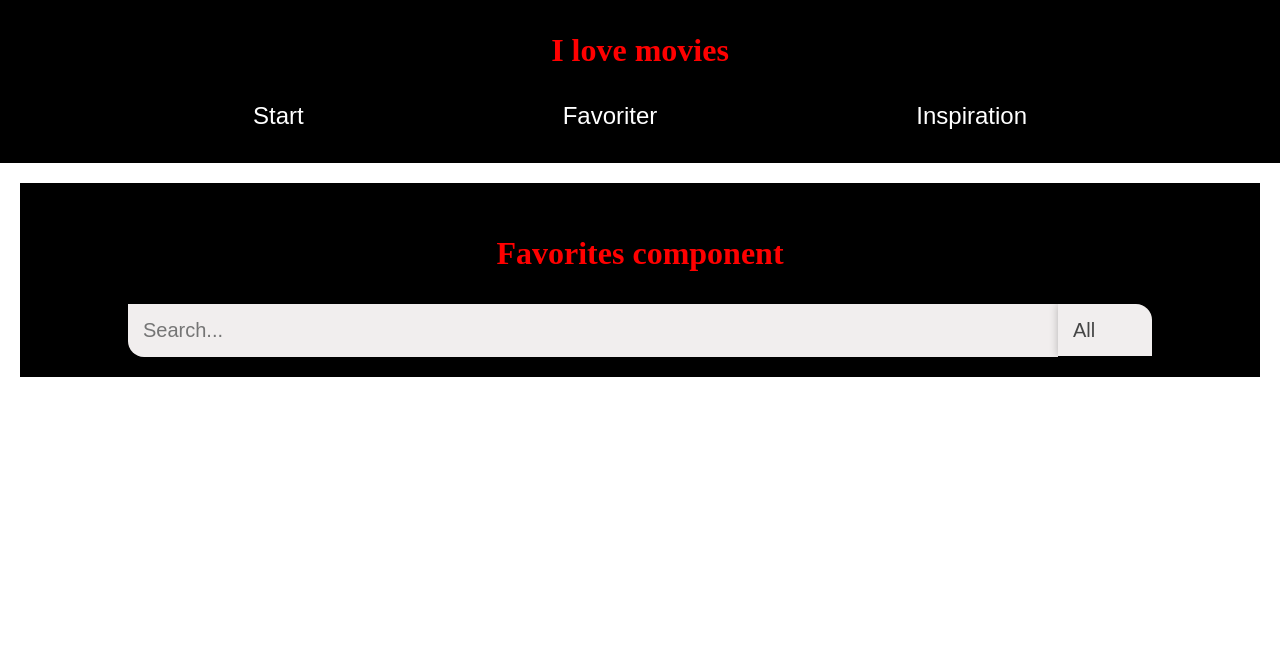
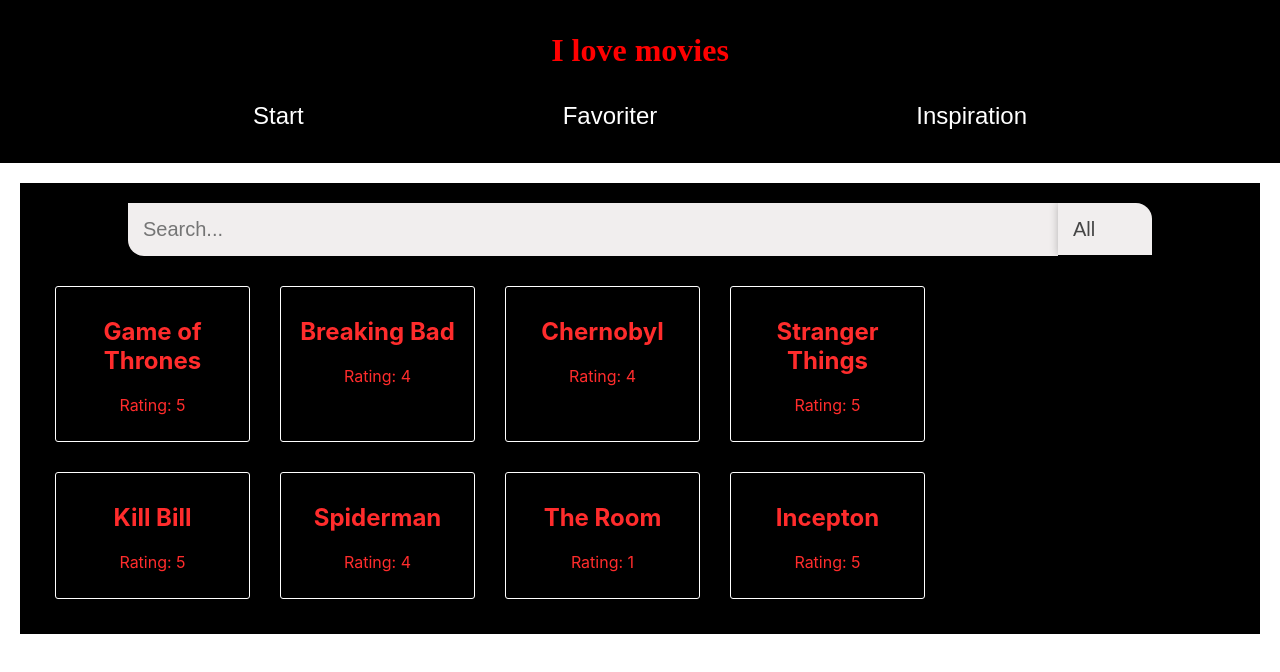
Before and after one commit to RobinMagnevik/I-Love-Movies, a React (Create React App) app: page / in a window 1280 px wide. Shown: the top 672 px of the page. Built offline with nearby package versions, Linux system fonts and the light colour scheme.

Commit message:
Fixat grid

```diff
--- a/src/components/Favorites.jsx
+++ b/src/components/Favorites.jsx
@@ -3,7 +3,7 @@ import "./favorites.css";
 
 const FilterMovies = () => {
 	const [search, setSearch] = useState("");
-	const [value, setValue] = useState("");
+	const [mode, setMode] = useState("all");
 
 	const movieArray = [
 		{
@@ -17,6 +17,10 @@ const FilterMovies = () => {
 		{
 			title: "The Room",
 			rating: "1",
+		},
+		{
+			title: "Incepton",
+			rating: "5",
 		},
 	];
 
@@ -33,6 +37,10 @@ const FilterMovies = () => {
 			title: "Chernobyl",
 			rating: "4",
 		},
+		{
+			title: "Stranger Things",
+			rating: "5",
+		},
 	];
 	const movieList = movieArray.map((movie) => {
 		if (search.length !== 0) {
@@ -41,8 +49,8 @@ const FilterMovies = () => {
 				movie.rating.match(search)
 			) {
 				return (
-					<div className="movie-styling" key={movie.title}>
-						<div>
+					<div>
+						<div key={movie.title}>
 							<h2>{movie.title} </h2>
 							<p>Rating: {movie.rating} </p>
 						</div>
@@ -53,11 +61,9 @@ const FilterMovies = () => {
 			}
 		}
 		return (
-			<div className="movie-styling" key={movie.title}>
-				<div>
-					<h2> {movie.title} </h2>
-					<p>Rating: {movie.rating} </p>
-				</div>
+			<div key={movie.title}>
+				<h2> {movie.title} </h2>
+				<p>Rating: {movie.rating} </p>
 			</div>
 		);
 	});
@@ -69,11 +75,9 @@ const FilterMovies = () => {
 				serie.rating.match(search)
 			) {
 				return (
-					<div className="movie-styling" key={serie.title}>
-						<div>
-							<h2>{serie.title} </h2>
-							<p>Rating: {serie.rating}</p>
-						</div>
+					<div key={serie.title}>
+						<h2>{serie.title} </h2>
+						<p>Rating: {serie.rating}</p>
 					</div>
 				);
 			} else {
@@ -81,17 +85,16 @@ const FilterMovies = () => {
 			}
 		}
 		return (
-			<div className="movie-styling" key={serie.title}>
+			<div key={serie.title}>
 				<h2>{serie.title} </h2>
 				<p>Rating: {serie.rating} </p>
 			</div>
 		);
 	});
-	console.log("värdet av value", value);
+	console.log("värdet av value", mode);
 
 	return (
 		<div className="wrapper">
-			<h1>Favorites component</h1>
 			<input
 				className="input-field"
 				type="text"
@@ -103,7 +106,7 @@ const FilterMovies = () => {
 				className="select-styling"
 				name="select"
 				id="select"
-				onChange={(e) => setValue(e.target.value)}
+				onChange={(e) => setMode(e.target.value)}
 			>
 				<option value="all">All</option>
 				<option value="movies">Movies</option>
@@ -112,14 +115,17 @@ const FilterMovies = () => {
 			<br />
 
 			<div>
-				{value === "movies" ? <div>{movieList}</div> : null}
-
-				{value === "series" ? <div>{serieList}</div> : null}
-
-				{value === "all" ? (
-					<div>
+				{mode === "all" ? (
+					<div className="movie-styling">
 						{serieList} {movieList}
 					</div>
+				) : null}
+				{mode === "movies" ? (
+					<div className="movie-styling">{movieList}</div>
+				) : null}
+
+				{mode === "series" ? (
+					<div className="movie-styling">{serieList}</div>
 				) : null}
 			</div>
 		</div>
--- a/src/components/favorites.css
+++ b/src/components/favorites.css
@@ -7,6 +7,7 @@
 	margin-top: 20px;
 }
 .input-field {
+	margin-bottom: 15px;
 	display: inline-block;
 	width: 75%;
 	padding: 15px;
@@ -23,7 +24,6 @@
 }
 .input-field:hover {
 	background-color: rgb(241, 238, 238);
-	/* background-color: rgba(255, 255, 255, 0.63); */
 	box-shadow: 3px 3px 3px rgba(71, 71, 70, 0.616);
 }
 .select-styling {
@@ -40,8 +40,18 @@
 	border-radius: 0px 16px 0px 0px;
 	transition: 0.4s;
 }
-/* .movie-styling div {
+.movie-styling {
+	width: 75%;
 	display: grid;
-	border: 1px solid yellow;
-	grid-template-columns: 1fr 1fr 1fr;
-} */
+	grid-template-columns: repeat(4, 1fr);
+}
+.movie-styling div {
+	margin: 15px;
+	padding: 10px;
+	border: 1px solid rgb(255, 255, 255);
+	border-radius: 3px;
+	justify-items: center;
+}
+.movie-styling div:hover {
+	opacity: 0.8;
+}
```
